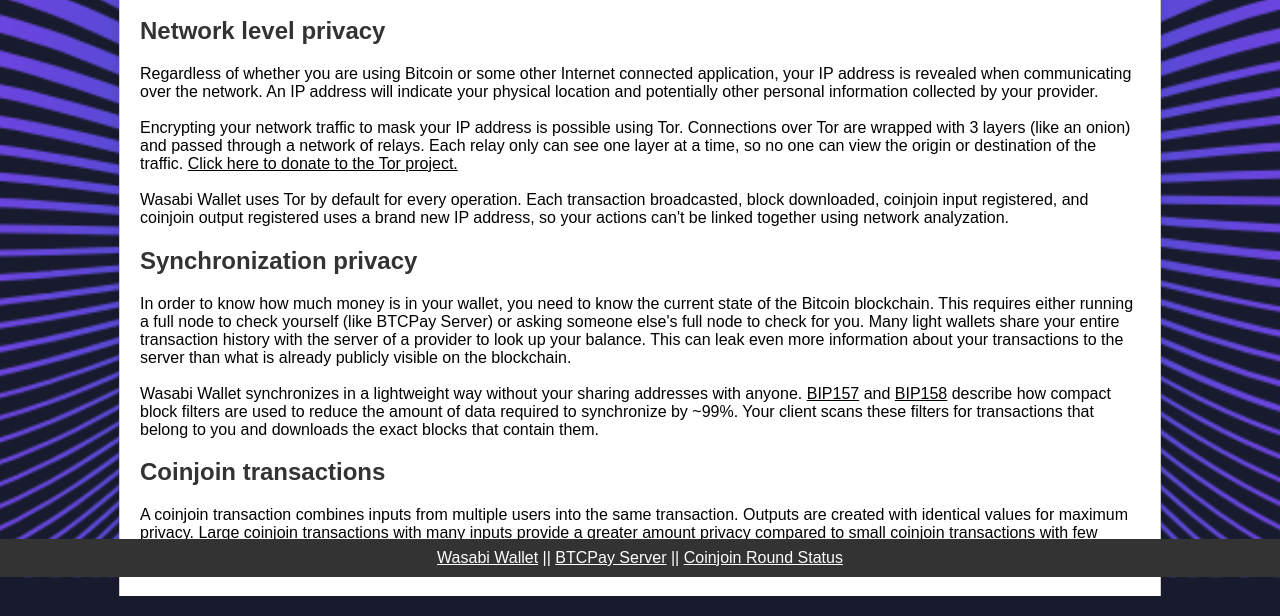
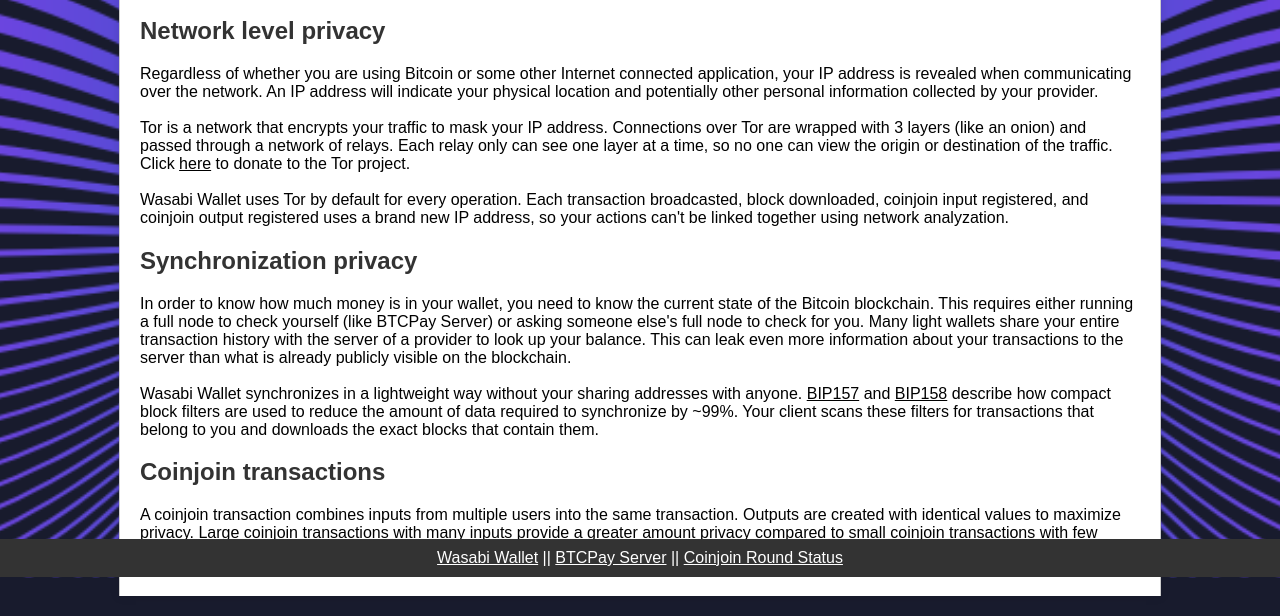
Before and after one commit to Kruwed/kruwed.github.io, a plain HTML site: page guide.html in a window 1280 px wide. Shown: the part 223-839 px from the top of the page. Drawn offline with Linux system fonts and the light colour scheme.

Commit message:
Update guide.html

```diff
--- a/guide.html
+++ b/guide.html
@@ -23,7 +23,7 @@
         <p>
            Regardless of whether you are using Bitcoin or some other Internet connected application, your IP address is revealed when communicating over the network. An IP address will indicate your physical location and potentially other personal information collected by your provider.<br>
             <br>
-            Encrypting your network traffic to mask your IP address is possible using Tor. Connections over Tor are wrapped with 3 layers (like an onion) and passed through a network of relays. Each relay only can see one layer at a time, so no one can view the origin or destination of the traffic. <a href="https://donate.torproject.org/">Click here to donate to the Tor project.</a><br>
+            Tor is a network that encrypts your traffic to mask your IP address. Connections over Tor are wrapped with 3 layers (like an onion) and passed through a network of relays. Each relay only can see one layer at a time, so no one can view the origin or destination of the traffic. Click <a href="https://donate.torproject.org/">here</a> to donate to the Tor project.<br>
             <br>
             Wasabi Wallet uses Tor by default for every operation. Each transaction broadcasted, block downloaded, coinjoin input registered, and coinjoin output registered uses a brand new IP address, so your actions can't be linked together using network analyzation.
         </p>
@@ -35,7 +35,8 @@
         </p>
                 <h2>Coinjoin transactions</h2>
         <p>
-          A coinjoin transaction combines inputs from multiple users into the same transaction. Outputs are created with identical values for maximum privacy. Large coinjoin transactions with many inputs provide a greater amount privacy compared to small coinjoin transactions with few inputs.
+          A coinjoin transaction combines inputs from multiple users into the same transaction. Outputs are created with identical values to maximize privacy. Large coinjoin transactions with many inputs provide a greater amount privacy compared to small coinjoin transactions with few inputs.<br>
+
         </p>
     </div>
  <footer id="footer">
```
